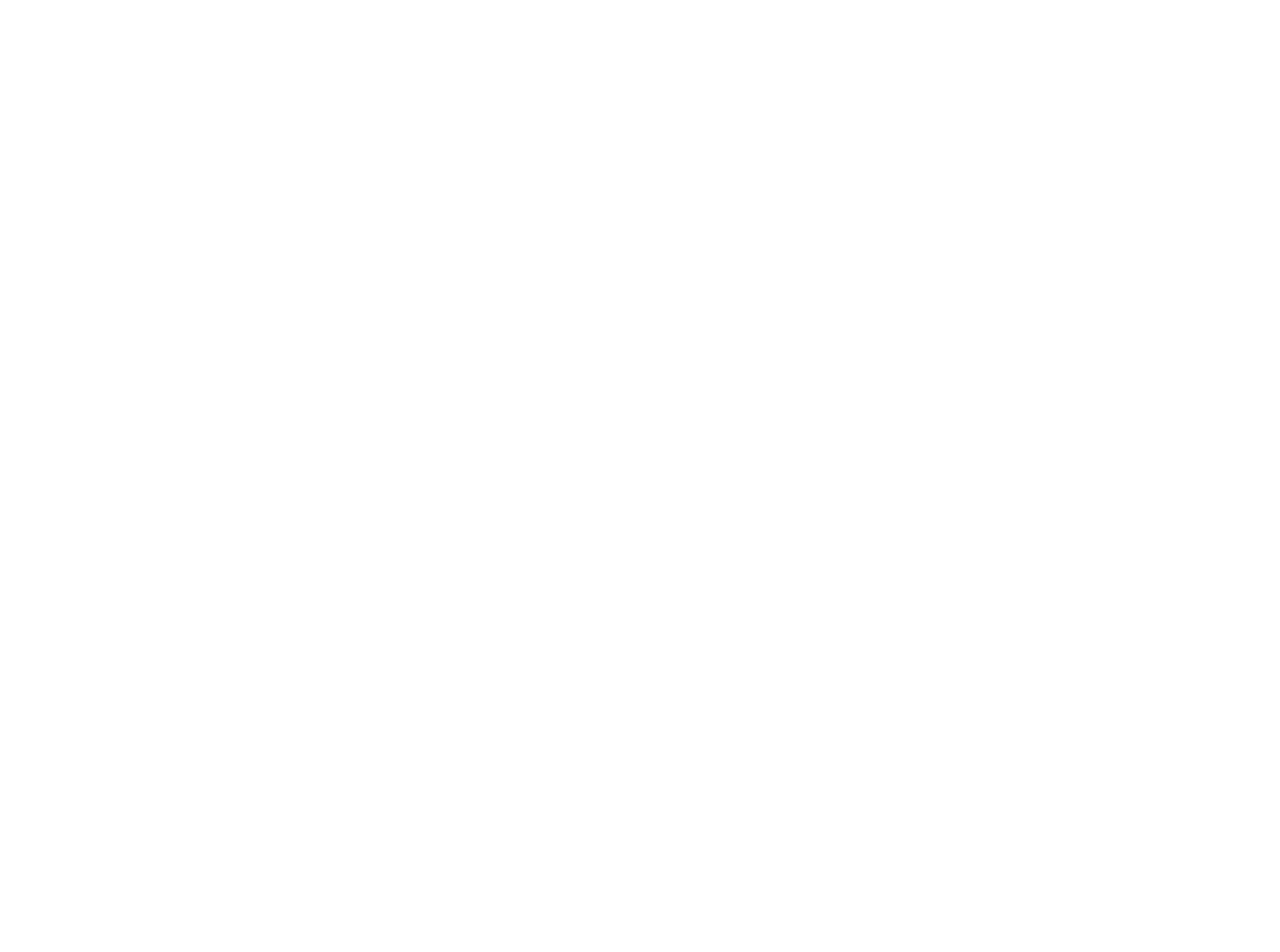
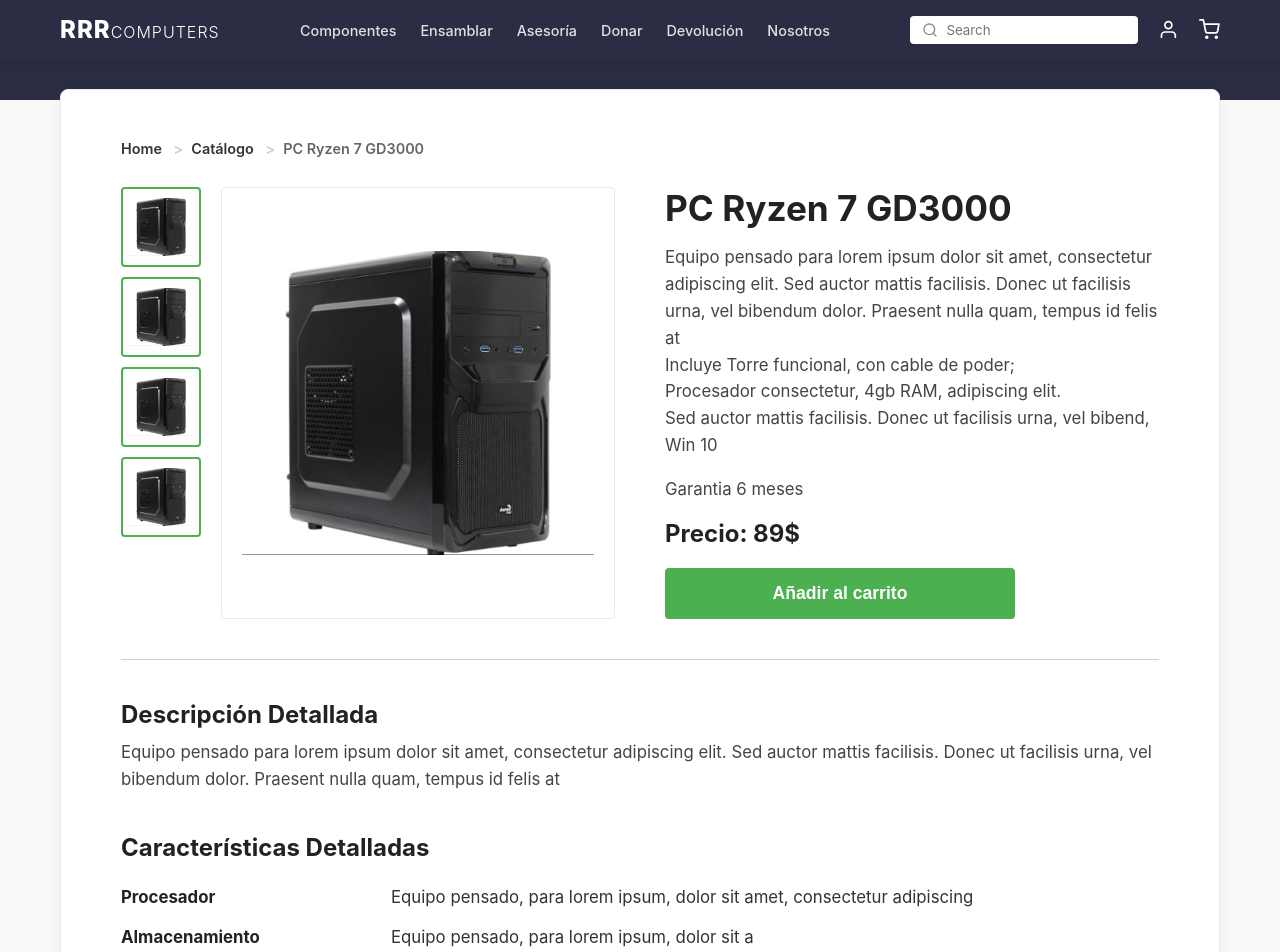
Before and after one commit to AleexCh08/rrr-computers, a React (Vite) app in the folder frontend/: page /producto/1 in a window 1280 px wide. Before the commit this address had no page. Shown: the top 952 px of the page. Before the commit the page ends 800 px from the top, so only its background shows below. Built offline with nearby package versions, Linux system fonts and the light colour scheme.

Commit message:
pagina del producto especifico

```diff
--- a/frontend/src/App.jsx
+++ b/frontend/src/App.jsx
@@ -3,6 +3,7 @@
 import Donations from './pages/Donations.jsx';
 import Contact from './pages/Contact.jsx';
 import Catalog from './pages/Catalog.jsx';
+import ProductDetail from './pages/ProductDetail.jsx';
 
 function App() {
   return (
@@ -12,6 +13,7 @@
         <Route path="/donar" element={<Donations />} />
         <Route path="/asesoria" element={<Contact />} />
         <Route path="/catalogo" element={<Catalog />} />
+        <Route path="/producto/:id" element={<ProductDetail />} />
       </Routes>
     </Router>
   );
--- a/frontend/src/components/home/PartsSection.jsx
+++ b/frontend/src/components/home/PartsSection.jsx
@@ -7,10 +7,10 @@
 import imgTeclado from '../../assets/teclado.png';
 
 const partsData = [
-  { image: imgFuente, price: "5", title: "Fuente", description: "Lorem ipsum dolor sit amet, consectetur adipiscing elit." },
-  { image: imgTeclado, price: "15", title: "Teclado", description: "Lorem ipsum dolor sit amet, consectetur adipiscing elit." },
-  { image: imgFuente, price: "80", title: "Fuente", description: "Lorem ipsum dolor sit amet, consectetur adipiscing elit." },
-  { image: imgTeclado, price: "10", title: "Teclado", description: "Lorem ipsum dolor sit amet, consectetur adipiscing elit." }
+  { id: 1,image: imgFuente, price: "5", title: "Fuente", description: "Lorem ipsum dolor sit amet, consectetur adipiscing elit." },
+  { id: 2, image: imgTeclado, price: "15", title: "Teclado", description: "Lorem ipsum dolor sit amet, consectetur adipiscing elit." },
+  { id: 3, image: imgFuente, price: "80", title: "Fuente", description: "Lorem ipsum dolor sit amet, consectetur adipiscing elit." },
+  { id: 4, image: imgTeclado, price: "10", title: "Teclado", description: "Lorem ipsum dolor sit amet, consectetur adipiscing elit." }
 ];
 
 export default function PartsSection() {
@@ -34,6 +34,7 @@
             {partsData.map((part) => (
               <ProductCard
                 key={part.id}
+                id={part.id}
                 image={part.image}
                 price={part.price}
                 title={part.title}
--- a/frontend/src/components/ui/ProductCard.jsx
+++ b/frontend/src/components/ui/ProductCard.jsx
@@ -1,9 +1,13 @@
 import { motion } from 'framer-motion';
 import { FiShoppingCart } from 'react-icons/fi';
+import { useNavigate } from 'react-router-dom';
 
-export default function ProductCard({ image, price, title, description }) {
+export default function ProductCard({ id, image, price, title, description }) {
+  const navigate = useNavigate();
+
   return (
     <motion.div
+      onClick={() => navigate(`/producto/${id || 1}`)}
       whileHover={{ y: -5, boxShadow: '0 8px 25px rgba(0,0,0,0.08)' }}
       transition={{ duration: 0.3 }}
       className="product-card"
@@ -56,6 +60,7 @@
           <h3 style={{ fontSize: '1.2rem', fontWeight: '700', color: 'var(--text-dark)', margin: 0 }}>${price}</h3>
 
           <motion.button
+            onClick={(e) => e.stopPropagation()}
             whileHover={{ scale: 1.02, backgroundColor: 'var(--accent-green-hover)' }}
             whileTap={{ scale: 0.95 }}
             style={{
--- /dev/null
+++ b/frontend/src/components/ui/ProductGallery.jsx
@@ -0,0 +1,35 @@
+import { useState } from 'react';
+
+export default function ProductGallery({ images }) {
+  const [mainImage, setMainImage] = useState(images[0]);
+
+  return (
+    <div style={{ display: 'flex', gap: '20px' }}>
+      <div style={{ display: 'flex', flexDirection: 'column', gap: '10px' }}>
+        {images.map((img, index) => (
+          <div
+            key={index}
+            onClick={() => setMainImage(img)}
+            style={{
+              width: '80px',
+              height: '80px',
+              border: mainImage === img ? '2px solid var(--accent-green)' : '1px solid #eaeaea',
+              borderRadius: '4px',
+              padding: '5px',
+              cursor: 'pointer',
+              display: 'flex',
+              justifyContent: 'center',
+              alignItems: 'center'
+            }}
+          >
+            <img src={img} alt={`Thumbnail ${index}`} style={{ width: '100%', height: '100%', objectFit: 'contain' }} />
+          </div>
+        ))}
+      </div>
+
+      <div style={{ flexGrow: 1, border: '1px solid #eaeaea', borderRadius: '4px', padding: '20px', display: 'flex', justifyContent: 'center', alignItems: 'center' }}>
+        <img src={mainImage} alt="Main product view" style={{ width: '100%', maxHeight: '450px', objectFit: 'contain' }} />
+      </div>
+    </div>
+  );
+}
--- a/frontend/src/pages/Catalog.jsx
+++ b/frontend/src/pages/Catalog.jsx
@@ -48,6 +48,7 @@
                 {catalogItems.map(item => (
                   <ProductCard
                     key={item.id}
+                    id={item.id}
                     image={item.image}
                     title={item.title}
                     price={item.price}
--- a/frontend/src/pages/Home.jsx
+++ b/frontend/src/pages/Home.jsx
@@ -11,10 +11,10 @@
 import imgPc from '../assets/foto-pc.png';
 
 const catalogData = [
-  { image: imgPc, price: "89", title: "Computadora 1", description: "Lorem ipsum dolor sit amet, consectetur adipiscing elit." },
-  { image: imgPc, price: "89", title: "Computadora 2", description: "Lorem ipsum dolor sit amet, consectetur adipiscing elit." },
-  { image: imgPc, price: "89", title: "Computadora 3", description: "Lorem ipsum dolor sit amet, consectetur adipiscing elit." },
-  { image: imgPc, price: "89", title: "Computadora 4", description: "Lorem ipsum dolor sit amet, consectetur adipiscing elit." }
+  { id: 1, image: imgPc, price: "89", title: "Computadora 1", description: "Lorem ipsum dolor sit amet, consectetur adipiscing elit." },
+  { id: 2, image: imgPc, price: "89", title: "Computadora 2", description: "Lorem ipsum dolor sit amet, consectetur adipiscing elit." },
+  { id: 3, image: imgPc, price: "89", title: "Computadora 3", description: "Lorem ipsum dolor sit amet, consectetur adipiscing elit." },
+  { id: 4, image: imgPc, price: "89", title: "Computadora 4", description: "Lorem ipsum dolor sit amet, consectetur adipiscing elit." }
 ];
 
 export default function Home() {
@@ -60,6 +60,7 @@
                {catalogData.map((product) => (
                  <ProductCard
                    key={product.id}
+                   id={product.id}
                    image={product.image}
                    price={product.price}
                    title={product.title}
--- /dev/null
+++ b/frontend/src/pages/ProductDetail.jsx
@@ -0,0 +1,91 @@
+import { Link, useParams } from 'react-router-dom';
+import Navbar from '../components/layout/Navbar';
+import Footer from '../components/layout/Footer';
+import HelpBanner from '../components/catalog/HelpBanner';
+import ProductGallery from '../components/ui/ProductGallery';
+
+import imgPc from '../assets/foto-pc.png';
+
+export default function ProductDetail() {
+  const { id } = useParams();
+
+  const productImages = [imgPc, imgPc, imgPc, imgPc];
+
+  const specs = [
+    { label: 'Procesador', value: 'Equipo pensado, para lorem ipsum, dolor sit amet, consectetur adipiscing' },
+    { label: 'Almacenamiento', value: 'Equipo pensado, para lorem ipsum, dolor sit a' },
+    { label: 'Memoria', value: 'Equipo pensado, para lorem ipsum, dolor sit amet, consectetur adipiscing' },
+    { label: 'Puertos', value: 'Equipo pensado, para lorem ipsum, dolor sit amet, consectetur adipiscing\nEquipo pensado, para lorem ipsum, dolor sit amet, consectetur adipiscing' },
+    { label: 'Tarjeta de video', value: 'Equipo pensado, para lorem ipsum, dolor sit amet, consectetur adipiscing' },
+    { label: 'Software', value: 'Equipo pensado, para lorem ipsum, dolor sit amet, consectetur adipiscing\nEquipo pensado, para lorem ipsum, dolor sit amet, consectetur adipiscing' },
+    { label: 'Torre', value: 'Equipo pensado, para lorem ipsum, dolor sit amet, consectetur adipiscing\nEquipo pensado, para lorem ipsum, dolor sit amet, consectetur adipiscing' },
+  ];
+
+  return (
+    <div className="page-container" style={{ display: 'flex', flexDirection: 'column', minHeight: '100vh', backgroundColor: '#f9f9f9' }}>
+      <Navbar />
+
+      <div style={{ height: '100px', backgroundColor: 'var(--primary-dark)', width: '100%', position: 'absolute', zIndex: 0 }}></div>
+
+      <main className="container" style={{ flexGrow: 1, paddingTop: '30px', zIndex: 1, position: 'relative' }}>
+        <div style={{ backgroundColor: 'white', padding: '50px 60px', borderRadius: '8px', boxShadow: '0 4px 20px rgba(0,0,0,0.05)', border: '1px solid #eaeaea' }}>
+
+          <div style={{ fontSize: '0.9rem', marginBottom: '30px', color: '#666', fontWeight: '600' }}>
+            <Link to="/" style={{ color: '#333' }}>Home</Link> <span style={{ margin: '0 8px', color: '#ccc' }}>&gt;</span>
+            <Link to="/catalogo" style={{ color: '#333' }}>Catálogo</Link> <span style={{ margin: '0 8px', color: '#ccc' }}>&gt;</span>
+            PC Ryzen 7 GD3000
+          </div>
+
+          <div style={{ display: 'grid', gridTemplateColumns: '1fr 1fr', gap: '50px', marginBottom: '40px' }}>
+            <ProductGallery images={productImages} />
+
+            <div style={{ display: 'flex', flexDirection: 'column', justifyContent: 'center' }}>
+              <h1 style={{ fontSize: '2.2rem', color: 'var(--text-dark)', marginBottom: '15px' }}>PC Ryzen 7 GD3000</h1>
+              <p style={{ fontSize: '1.05rem', color: '#444', lineHeight: '1.6', marginBottom: '20px' }}>
+                Equipo pensado para lorem ipsum dolor sit amet, consectetur adipiscing elit. Sed auctor mattis facilisis. Donec ut facilisis urna, vel bibendum dolor. Praesent nulla quam, tempus id felis at<br/>
+                Incluye Torre funcional, con cable de poder;<br/>
+                Procesador consectetur, 4gb RAM, adipiscing elit.<br/>
+                Sed auctor mattis facilisis. Donec ut facilisis urna, vel bibend, Win 10
+              </p>
+              <p style={{ fontSize: '1.05rem', color: '#444', marginBottom: '20px' }}>Garantia 6 meses</p>
+
+              <h2 style={{ fontSize: '1.5rem', color: 'var(--text-dark)', marginBottom: '20px' }}>Precio: 89$</h2>
+
+              <button className="btn-primary" style={{ fontSize: '1.1rem', padding: '15px', borderRadius: '4px', width: '100%', maxWidth: '350px' }}>
+                Añadir al carrito
+              </button>
+            </div>
+          </div>
+
+
+          <hr style={{ border: 'none', borderTop: '1px solid #ccc', margin: '40px 0' }} />
+          <div>
+            <h3 style={{ fontSize: '1.5rem', color: 'var(--text-dark)', marginBottom: '10px' }}>Descripción Detallada</h3>
+            <p style={{ fontSize: '1.05rem', color: '#444', lineHeight: '1.6', marginBottom: '40px' }}>
+              Equipo pensado para lorem ipsum dolor sit amet, consectetur adipiscing elit. Sed auctor mattis facilisis. Donec ut facilisis urna, vel bibendum dolor. Praesent nulla quam, tempus id felis at
+            </p>
+
+            <h3 style={{ fontSize: '1.5rem', color: 'var(--text-dark)', marginBottom: '25px' }}>Características Detalladas</h3>
+
+            <div style={{ display: 'flex', flexDirection: 'column', gap: '20px', marginBottom: '50px' }}>
+              {specs.map((spec, index) => (
+                <div key={index} style={{ display: 'grid', gridTemplateColumns: '250px 1fr', gap: '20px' }}>
+                  <div style={{ fontWeight: '700', color: 'var(--text-dark)', fontSize: '1.05rem' }}>{spec.label}</div>
+                  <div style={{ color: '#333', fontSize: '1.05rem', whiteSpace: 'pre-line' }}>{spec.value}</div>
+                </div>
+              ))}
+            </div>
+
+            <h4 style={{ fontSize: '1.1rem', color: 'var(--text-dark)', fontWeight: '700' }}>
+              Puedes añadir otros componentes, como monitor o perifericos a tu compra
+            </h4>
+          </div>
+
+        </div>
+      </main>
+
+      <HelpBanner />
+      <Footer />
+    </div>
+  );
+}
```
